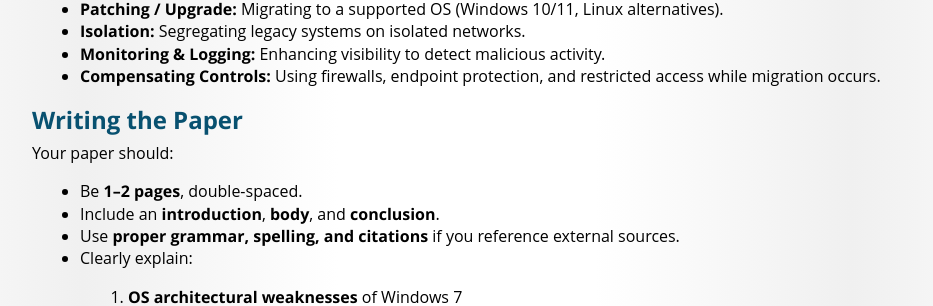
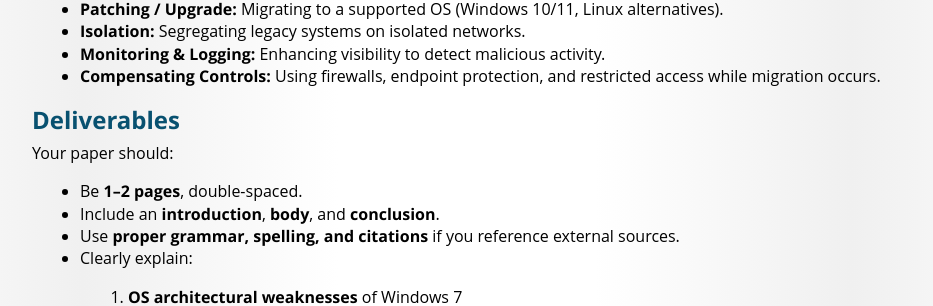
Before and after one commit to BYU-ITC-344/byu-itc-344.github.io, a Jekyll site: the page built from hw-3/index.md, in a window 1280 px wide and 900 px high, scrolled down 697 px. Shown: the part 157-463 px from the top of the window, without its empty margins (173-1106 px from the left). Built offline with Jekyll 4.4.1, drawn with Linux system fonts in a browser that asks for light colours; some web fonts are replaced; our own code applies the rules of GitHub Pages for plain Markdown files.

```diff
--- a/hw-3/index.md
+++ b/hw-3/index.md
@@ -38,7 +38,7 @@ Provide recommendations for reducing risk, including:
 * **Monitoring & Logging:** Enhancing visibility to detect malicious activity.
 * **Compensating Controls:** Using firewalls, endpoint protection, and restricted access while migration occurs.
 
-## Writing the Paper
+## Deliverables
 
 Your paper should:
 
```
Also changed, not shown: other parts of hw-3/index.md (+1 -1 lines).
